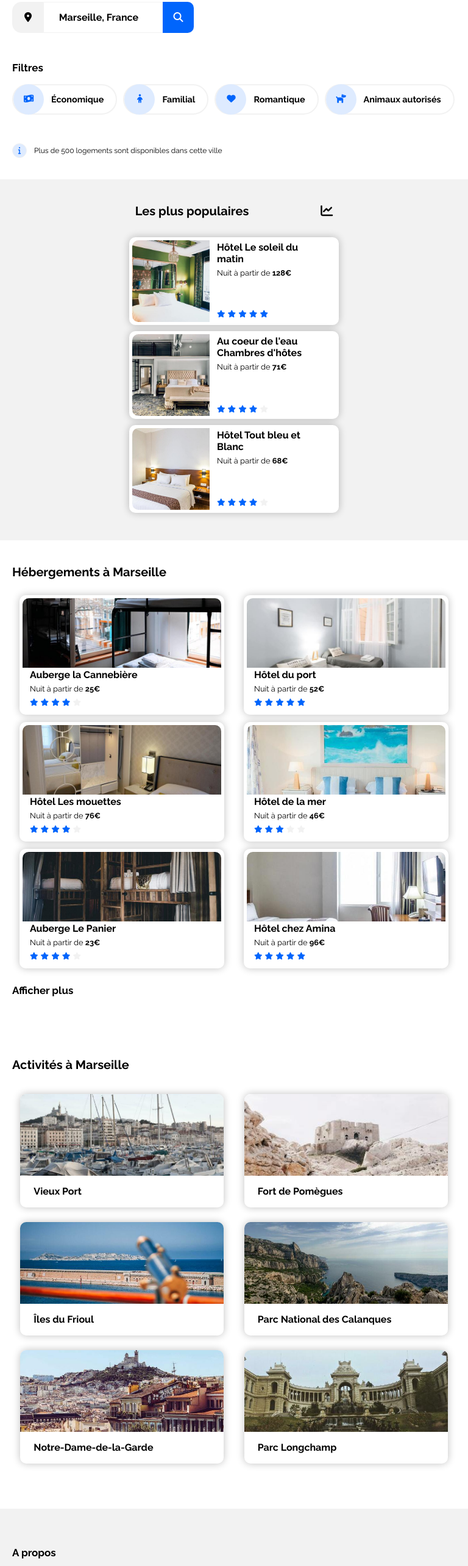
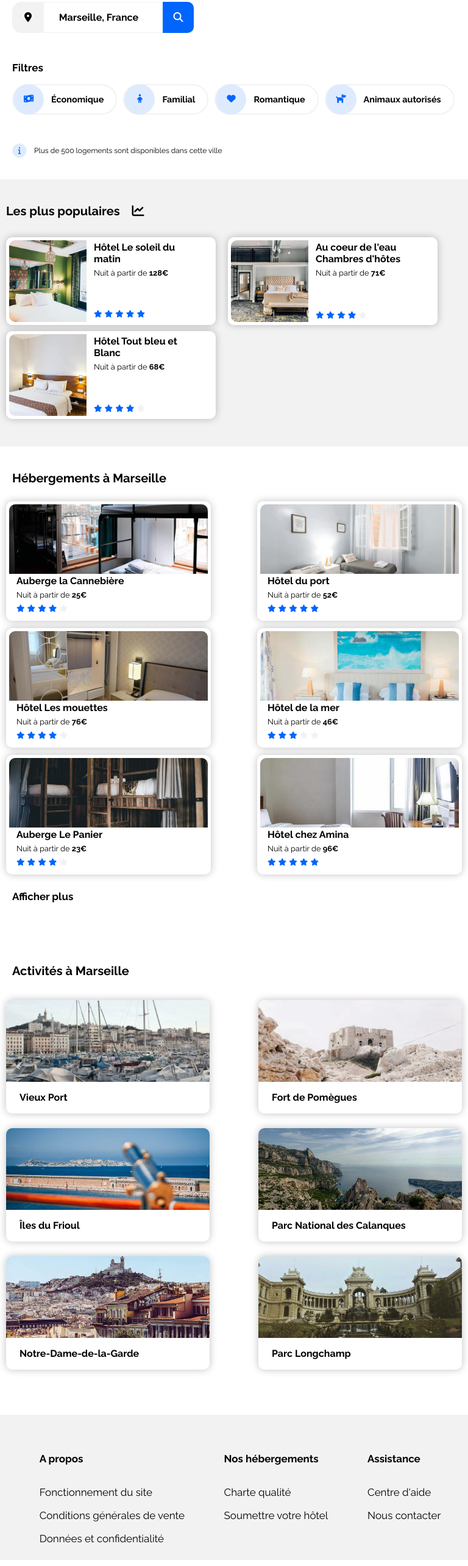
Before and after one commit to reytax81/boucaretyann_p2_02102020, a plain HTML site: page index.html in a window 768 px wide. Shown: the part 231-2799 px from the top of the page at 61% size. Drawn offline with Linux system fonts and the light colour scheme.

Commit message:
responsive min 320px à max 1200px

```diff
--- a/public/style.css
+++ b/public/style.css
@@ -523,3 +523,56 @@ ul{
         padding-bottom: 0;
     }
 }
+/*Responsive petit format*/
+@media all and (min-width: 320px) and (max-width: 375px){
+    .cartePopulaire{
+        width: 306px;
+    }
+    .resultatsPopulaires .fa-chart-line{
+        margin-left: 100px;
+    }
+    .imgPrincipal{
+        width: 306px;
+    }
+    .imgActivite{
+        width: 318px;
+    }
+}
+
+@media all and (min-width: 768px) and (max-width: 1200px){
+    .resultatsPopulaires{
+        align-items: flex-start;
+    }
+    .resultatsPopulaires .conteneurCarte{
+        flex-direction: row;
+        justify-content: flex-start;
+        margin: 0;
+
+    }
+    .resultatsPopulaires .lienCarte{
+        margin: 5px 10px;
+    }
+    .resultatsPopulaires h2{
+        margin-left: 10px;
+    }
+    .resultatsPopulaires .fa-chart-line{
+        margin-left: 20px;
+    }
+    .resultatsPrincipaux{
+        align-self: center;
+    }
+    .resultatsPrincipaux .conteneurCarte{
+        justify-content: space-between;
+        margin-left: 10px;
+        margin-right: 10px;
+    }
+    .conteneurActivites{
+        justify-content: space-between;
+        margin-left: 10px;
+        margin-right: 10px;
+    }
+    .contenuFooter{
+        flex-direction: row;
+        justify-content: space-evenly;
+    }
+}
```
